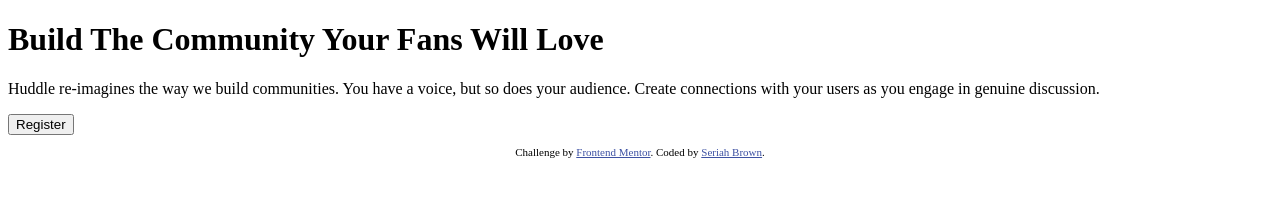
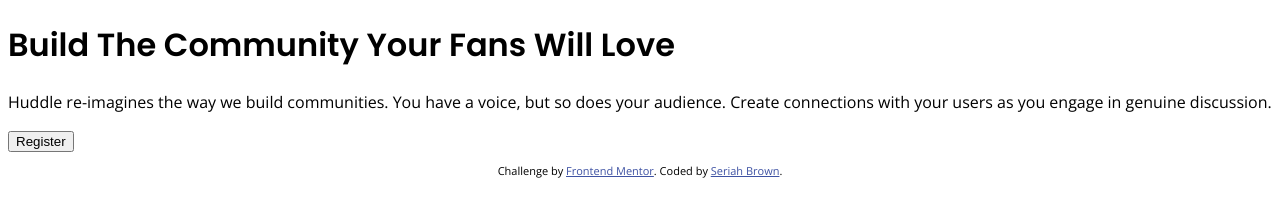
Before and after one commit to seriahbrown/HuddleLanding, a plain HTML site: page index.html in a window 1280 px wide. Drawn offline with nearby package versions, Linux system fonts and the light colour scheme; files that its build step writes are made by us from their sources.

Commit message:
Update style.css

```diff
--- a/style.css
+++ b/style.css
@@ -5,3 +5,11 @@
 .attribution a {
     color: hsl(228, 45%, 44%);
 }
+
+body {
+    font-family: 'Open Sans', sans-serif;
+}
+
+h1 {
+    font-family: 'Poppins', sans-serif;
+}
```
